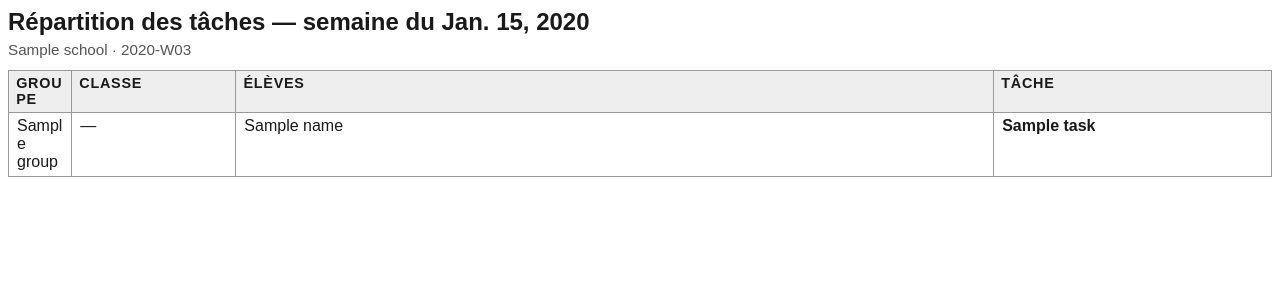
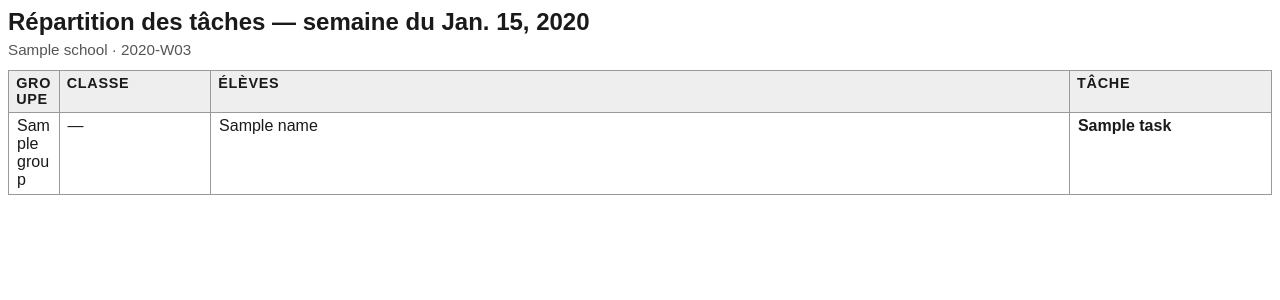
Before and after one commit to Flavien-Pensato/school-api, a Django app: template core/templates/core/week_dashboard_pdf.html in a window 1280 px wide. Shown: the top 300 px of the page. Run offline with Django 5.2, Linux system fonts and the light colour scheme; tables that the repository leaves empty hold one stand-in row (values such as "Sample post"); the template is opened without the code that fills it: values that come from a table or form of the project are taken from there, most other values are stand-ins (such as "Sample title", 1, 10 or a date in 2020).

Commit message:
style: adjust column widths for week dashboard PDF layout

```diff
--- a/core/templates/core/week_dashboard_pdf.html
+++ b/core/templates/core/week_dashboard_pdf.html
@@ -26,10 +26,10 @@
   tr { page-break-inside: avoid; }
   /* table-layout: fixed reads its widths from the first row, so they live on
      the colgroup -- widths on the body cells are ignored. */
-  col.group { width: 5%; }
-  col.classes { width: 13%; }
-  col.students { width: 60%; }
-  col.task { width: 22%; }
+  col.group { width: 4%; }
+  col.classes { width: 12%; }
+  col.students { width: 68%; }
+  col.task { width: 16%; }
   td.task { font-weight: bold; }
   .rest { color: #777; font-style: italic; }
   .empty { color: #777; font-style: italic; margin: 0.8em 0; }
```
